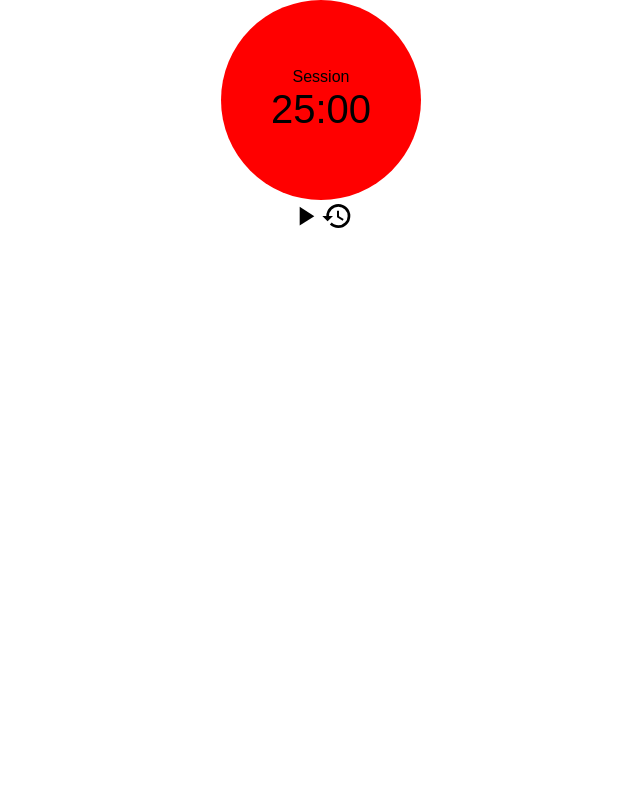
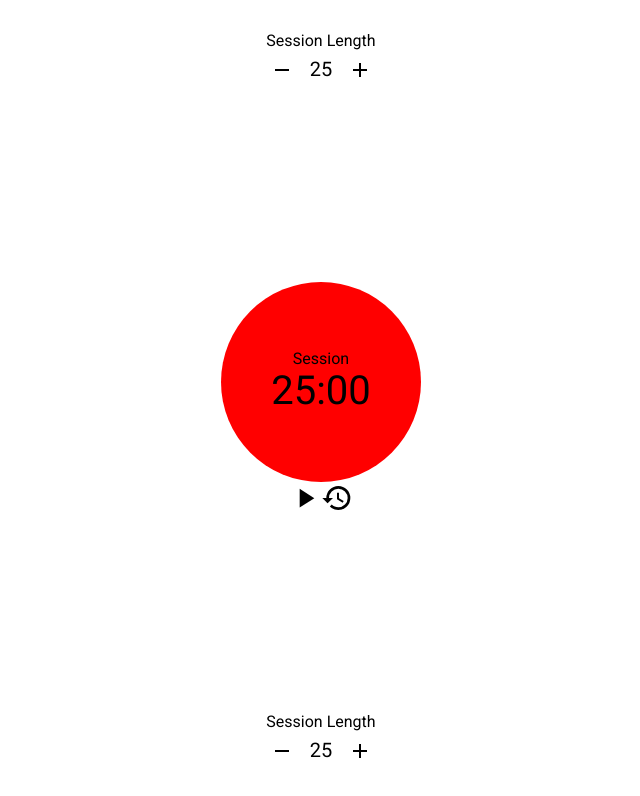
Before and after one commit to VERSAYANA/pomodoro-clock, a React (Create React App) app: page / in a window 1280 px wide. Shown: the top 796 px of the page, without its empty margins (319-959 px from the left). Built offline with nearby package versions, Linux system fonts and the light colour scheme.

Commit message:
Structure App

```diff
--- a/src/App.css
+++ b/src/App.css
@@ -1,3 +1,11 @@
+@import url('https://fonts.googleapis.com/css?family=Roboto:400,500');
+
 .App {
+  height: 100%;
   font-size: 16px;
+  font-family: 'Roboto', sans-serif;
+  display: flex;
+  flex-direction: column;
+  justify-content: space-between;
+  padding: 32px;
 }
--- a/src/App.js
+++ b/src/App.js
@@ -1,12 +1,15 @@
 import React, { Component } from 'react';
 import TimerWrapper from './components/TimerWrapper/TimerWrapper';
+import Length from './components/Length/Length';
 import './App.css';
 
 class App extends Component {
   render() {
     return (
       <div className="App">
+        <Length title="Session" value={25} />
         <TimerWrapper />
+        <Length title="Break" value={5} />
       </div>
     );
   }
--- a/src/index.css
+++ b/src/index.css
@@ -1,9 +1,13 @@
+html,
 body {
   margin: 0;
   padding: 0;
-  font-family: sans-serif;
+  height: 100%;
 }
 section,
 div {
   box-sizing: border-box;
 }
+#root {
+  height: 100%;
+}
```
